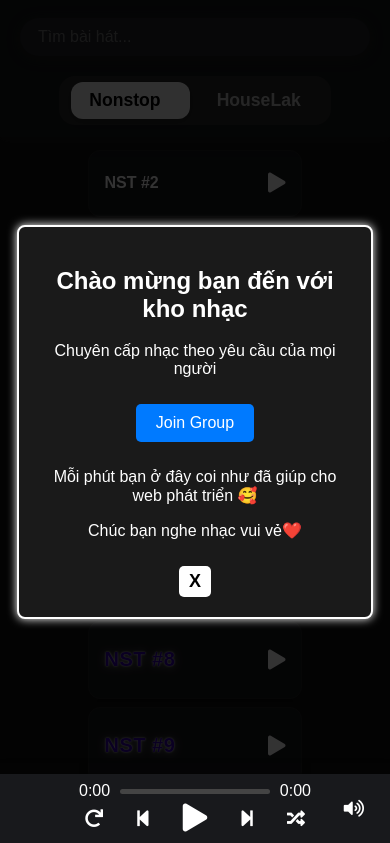
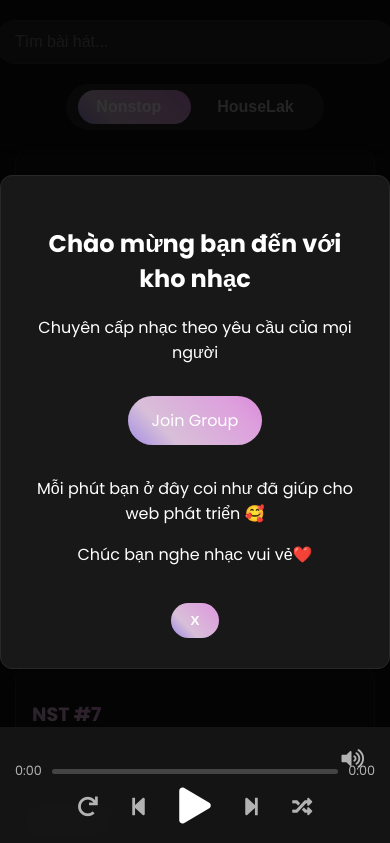
Before and after one commit to Teo4268/Bancuoiung, a website: page index.html in a window 390 px wide. Shown: the top 843 px of the page. Drawn offline with Linux system fonts and the light colour scheme.

Commit message:
Modernize UI and add features

```diff
--- a/index.html
+++ b/index.html
@@ -4,12 +4,18 @@
   <meta charset="UTF-8">
   <meta name="viewport" content="width=device-width, initial-scale=1.0, maximum-scale=1.0, user-scalable=no">
   <title>Made By Teo</title>
+  <link rel="preconnect" href="https://fonts.googleapis.com">
+  <link rel="preconnect" href="https://fonts.gstatic.com" crossorigin>
+  <link href="https://fonts.googleapis.com/css2?family=Poppins:wght@400;600;700&display=swap" rel="stylesheet">
   <link rel="stylesheet" href="style.css">
   <link href="https://cdnjs.cloudflare.com/ajax/libs/font-awesome/5.15.3/css/all.min.css" rel="stylesheet">
   <script src="nonstop.js"></script>
   <script src="houselak.js"></script>
 </head>
 <body>
+  <div id="intro-screen">
+    <div class="intro-grid"></div>
+  </div>
   <div class="search-bar-wrap">
     <input type="text" id="searchInput" class="search-bar" placeholder="Tìm bài hát...">
     <div class="playlist-tab-row">
--- a/script.js
+++ b/script.js
@@ -1,4 +1,26 @@
 document.addEventListener("DOMContentLoaded", function () {
+  const introScreen = document.getElementById('intro-screen');
+  const introGrid = document.querySelector('.intro-grid');
+  const gridSize = 10;
+
+  for (let i = 0; i < gridSize * gridSize; i++) {
+    const item = document.createElement('div');
+    item.classList.add('grid-item');
+    item.style.animationDelay = `${Math.random() * 1}s`;
+
+    // Gradient colors from the image
+    const colors = ['#a993ff', '#7b68ee', '#d8bfd8', '#dda0dd', '#da70d6'];
+    const randomColor = colors[Math.floor(Math.random() * colors.length)];
+
+    item.style.backgroundColor = randomColor;
+
+    introGrid.appendChild(item);
+  }
+
+  setTimeout(() => {
+    introScreen.classList.add('hidden');
+  }, 1500);
+
   const songs = [...nonstopSongs, ...houselakSongs];
   // Global player elements
   const audio = new Audio();
@@ -65,7 +87,11 @@ document.addEventListener("DOMContentLoaded", function () {
     document.title = song.title + ' - Made By Teo';
 
     allSongCards.forEach(card => {
-      card.classList.toggle('playing', parseInt(card.dataset.idx) === songIndex);
+      const isPlaying = parseInt(card.dataset.idx) === songIndex;
+      card.classList.toggle('playing', isPlaying);
+      if (isPlaying) {
+        card.scrollIntoView({ behavior: 'smooth', block: 'center' });
+      }
     });
 
     playCurrentSong();
--- a/style.css
+++ b/style.css
@@ -1,93 +1,27 @@
-/* Tab playlist */
-.playlist-tab-row {
-  position: relative;
-  display: flex;
-  align-items: center;
-  background: #2a2a2a;
-  border-radius: 16px;
-  padding: 6px;
-  gap: 8px;
-  margin-top: 20px;
-}
-.active-tab-highlighter {
-  position: absolute;
-  background: #f0f0f0;
-  border-radius: 12px;
-  transition: all 0.3s ease-in-out;
-  box-shadow: 0 2px 8px #00000033;
-}
-.playlist-tab {
-  font-size: 1.1rem;
-  padding: 8px 24px;
-  border-radius: 12px;
-  border: none;
-  font-weight: 600;
-  background: transparent;
-  color: #fff;
-  cursor: pointer;
-  position: relative;
-  z-index: 1;
-  transition: color 0.3s ease-in-out;
-}
-.playlist-tab.active {
-  color: #000;
-}
-#playlist-nonstop-col, #playlist-houselak-col {
-  width: 100%;
-  grid-column: 1 / -1;
-  grid-row: 1 / -1;
-  transition: opacity 0.3s ease-in-out, transform 0.3s ease-in-out;
+:root {
+  --bg-color: #121212;
+  --primary-color: linear-gradient(45deg, #a993ff, #7b68ee, #d8bfd8, #dda0dd, #da70d6);
+  --rainbow-gradient: linear-gradient(45deg, #a993ff, #7b68ee, #d8bfd8, #dda0dd, #da70d6);
+  --card-color: #181818;
+  --text-color: #FFFFFF;
+  --text-secondary-color: #B3B3B3;
+  --font-family: 'Poppins', sans-serif;
 }
 
-.playlist-hidden {
-  opacity: 0;
-  transform: scale(0.95);
-  pointer-events: none;
+body {
+  background-color: var(--bg-color);
+  color: var(--text-color);
+  font-family: var(--font-family);
+  margin: 0;
+  padding: 0;
+  padding-bottom: 120px;
 }
-.playlist-tab:not(.active) {
-  opacity: 0.7;
-}
-.playlist-content {
-  display: grid;
-  grid-template-columns: 1fr;
-  grid-template-rows: 1fr;
-  padding-left: 1cm;
-  padding-right: 1cm;
-  box-sizing: border-box;
-}
-.playlist-col {
-  flex: 1 1 0;
-  min-width: 260px;
-  background: rgba(30,30,30,0.7);
-  border-radius: 18px;
-  box-shadow: 0 2px 18px 0 #00000033, 0 1.5px 0.5px 0 #fff1;
-  padding: 18px 12px 24px 12px;
-  margin: 0 0 24px 0;
-}
-.playlist-row {
-  display: flex;
-  gap: 40px;
-  align-items: flex-start;
-  justify-content: center;
-  margin-top: 40px;
-}
-.playlist-col h2 {
-  font-size: 1.5rem;
-  font-weight: bold;
-  margin-bottom: 18px;
-  letter-spacing: 1px;
-  text-align: center;
-}
-.playlist-col#playlist-nonstop h2 {
-  color: #fff;
-}
-.playlist-col#playlist-houselak h2 {
-  color: #fff;
-}
+
 .search-bar-wrap {
-  width: 100vw;
-  background: #18191c;
-  padding: 18px 1cm 12px 1cm;
+  width: 100%;
+  background: rgba(18, 18, 18, 0.85);
+  backdrop-filter: blur(10px);
+  padding: 20px;
   box-sizing: border-box;
   display: flex;
   flex-direction: column;
@@ -97,109 +31,153 @@
   top: 0;
   left: 0;
   z-index: 100;
-  box-shadow: 0 2px 12px #2228;
+  box-shadow: 0 2px 12px rgba(0,0,0,0.5);
 }
+
 .search-bar {
   width: 100%;
   max-width: 400px;
-  padding: 10px 18px;
-  border-radius: 22px;
-  border: none;
+  padding: 12px 20px;
+  border-radius: 50px;
+  border: 1px solid #333;
   font-size: 1rem;
-  background: #23242a;
-  color: #fff;
-  box-shadow: 0 2px 12px #2228;
+  background: #282828;
+  color: var(--text-color);
   outline: none;
-  transition: box-shadow 0.3s cubic-bezier(.4,2,.6,1), transform 0.3s cubic-bezier(.4,2,.6,1), background 0.3s;
-  will-change: box-shadow, transform, background;
+  transition: all 0.3s ease;
 }
 
-.search-bar:hover {
-  box-shadow: 0 0 0 2px #fff, 0 2px 12px #222a;
-  background: #232323;
-  transform: scale(1.03);
+.search-bar:focus {
+  border-image: var(--primary-color) 1;
+  box-shadow: 0 0 15px rgba(255, 255, 255, 0.2);
 }
-.search-bar:focus {
-  box-shadow: 0 0 0 3px #fff, 0 2px 16px #222a;
-  background: #232323;
-  transform: scale(1.05);
+
+.playlist-tab-row {
+  position: relative;
+  display: flex;
+  align-items: center;
+  background: #282828;
+  border-radius: 50px;
+  padding: 6px;
+  gap: 8px;
+  margin-top: 20px;
 }
-body {
-  background-color: #121212;
-  color: #fff;
-  font-family: Arial, sans-serif;
-  transition: background 0.3s cubic-bezier(.4,2,.6,1);
-  margin: 0;
-  padding: 0;
-  padding-bottom: 100px; /* Add padding for player bar */
+
+.active-tab-highlighter {
+  position: absolute;
+  background: var(--rainbow-gradient);
+  background-size: 200% 200%;
+  border-radius: 50px;
+  transition: all 0.4s cubic-bezier(0.23, 1, 0.32, 1);
+  animation: rainbow-animation 4s ease infinite;
+}
+
+.playlist-tab {
+  font-size: 1rem;
+  padding: 8px 24px;
+  border-radius: 50px;
+  border: none;
+  font-weight: 600;
+  background: transparent;
+  color: var(--text-secondary-color);
+  cursor: pointer;
+  position: relative;
+  z-index: 1;
+  transition: color 0.3s ease;
+}
+
+.playlist-tab.active {
+  color: var(--text-color);
 }
 
 .container {
-  max-width: 100vw;
+  max-width: 1200px;
   margin: 0 auto;
-  padding: 150px 1cm 30px 1cm;
-  background: none;
+  padding: 150px 20px 30px 20px;
+}
+
+.playlist-content {
+  display: grid;
+  grid-template-columns: 1fr;
+}
+
+#playlist-nonstop-col, #playlist-houselak-col {
+  width: 100%;
+  transition: opacity 0.4s ease, transform 0.4s ease;
+}
+
+.playlist-hidden {
+  opacity: 0;
+  transform: translateY(20px);
+  pointer-events: none;
+  position: absolute;
+}
+
+#playlist-nonstop, #playlist-houselak {
+  display: grid;
+  grid-template-columns: repeat(auto-fill, minmax(280px, 1fr));
+  gap: 20px;
 }
 
 .song-card {
   display: flex;
-  align-items: center;
-  background: #18191c;
+  flex-direction: column;
+  align-items: flex-start;
+  background: var(--card-color);
   border-radius: 12px;
-  padding: 10px 16px;
-  margin: 0 auto 8px auto;
-  transition: transform 0.2s, box-shadow 0.2s, border-color 0.2s, background-color 0.2s;
-  box-shadow: 0 2px 8px #0000004d;
-  width: 100%;
-  max-width: 90%;
-  box-sizing: border-box;
-  border: 1.5px solid #222;
+  padding: 16px;
+  transition: all 0.3s ease;
+  border: 1px solid #282828;
   cursor: pointer;
+  position: relative;
 }
 
 .song-card:hover {
-  border-color: #fff;
-  background: #232323;
-  transform: scale(1.02);
+  background: #282828;
+  transform: translateY(-5px);
 }
 
 .song-card.playing {
-  background: #232323;
-  border-color: #fff;
-  box-shadow: 0 0 12px #ffffff80;
-  transform: scale(1.03);
-  color: #fff;
-  font-weight: 600;
+  background: #282828;
+  border-image: var(--primary-color) 1;
+  box-shadow: 0 0 15px rgba(255, 255, 255, 0.2);
 }
 
 .song-title {
-  font-size: 16px;
-  font-weight: bold;
-  color: #fff;
-  white-space: normal;
-  word-break: break-all;
-  flex-grow: 1;
+  font-size: 1.1rem;
+  font-weight: 600;
+  color: var(--text-color);
+  margin-bottom: 8px;
 }
 
 .play-btn-icon {
-  font-size: 20px;
-  color: #fff;
-  margin-left: 16px;
+  font-size: 24px;
+  background: var(--primary-color);
+  -webkit-background-clip: text;
+  -webkit-text-fill-color: transparent;
+  background-size: 200% 200%;
+  animation: primary-color-anim 4s ease infinite;
+  position: absolute;
+  bottom: 16px;
+  right: 16px;
+  opacity: 0;
+  transform: translateY(10px);
+  transition: all 0.3s ease;
 }
 
-.song-card.playing .play-btn-icon {
-  color: #fff;
+.song-card:hover .play-btn-icon, .song-card.playing .play-btn-icon {
+  opacity: 1;
+  transform: translateY(0);
 }
 
-/* Player Bar */
 .player-bar {
   position: fixed;
   bottom: 0;
   left: 0;
   width: 100%;
-  height: 70px;
-  background: #18191c;
-  box-shadow: 0 -2px 12px #0000004d;
+  height: 80px;
+  background: rgba(24, 24, 24, 0.85);
+  backdrop-filter: blur(10px);
   display: grid;
   grid-template-columns: 1fr 2fr 1fr;
   align-items: center;
@@ -217,14 +195,14 @@ body {
 
 .player-song-title {
   font-size: 1rem;
-  font-weight: bold;
+  font-weight: 600;
 }
 
 .player-main-controls {
   display: flex;
   flex-direction: column;
   align-items: center;
-    gap: 2px;
+  gap: 5px;
 }
 
 .player-controls {
@@ -237,22 +215,28 @@ body {
 .player-btn {
   background: none;
   border: none;
-  color: #fff;
-  font-size: 18px;
+  color: var(--text-secondary-color);
+  font-size: 20px;
   cursor: pointer;
-  transition: transform 0.2s;
+  transition: all 0.2s ease;
 }
 
 .player-btn:hover {
+  color: var(--text-color);
   transform: scale(1.1);
 }
 
 .player-btn.active {
-  color: #fff;
+  background: var(--primary-color);
+  -webkit-background-clip: text;
+  -webkit-text-fill-color: transparent;
+  background-size: 200% 200%;
+  animation: primary-color-anim 4s ease infinite;
 }
 
 #play-pause-btn {
-  font-size: 28px;
+  font-size: 36px;
+  color: var(--text-color);
 }
 
 .player-progress-container {
@@ -260,6 +244,8 @@ body {
   align-items: center;
   gap: 10px;
   width: 100%;
+  color: var(--text-secondary-color);
+  font-size: 0.8rem;
 }
 
 .player-progress-bar {
@@ -272,9 +258,11 @@ body {
 
 .player-progress {
   height: 100%;
-  background: #fff;
+  background: var(--primary-color);
+  background-size: 200% 200%;
   width: 0%;
   border-radius: 3px;
+  animation: primary-color-anim 4s ease infinite;
 }
 
 .player-volume-section {
@@ -285,17 +273,16 @@ body {
 
 .volume-popup {
   position: absolute;
-    bottom: 45px;
+  bottom: 55px;
   right: 0;
-    background: #2a2a2a;
+  background: #282828;
   border-radius: 8px;
-    padding: 10px 15px;
-    box-shadow: 0 -2px 10px #0000004d;
+  padding: 10px;
+  box-shadow: 0 -2px 10px rgba(0,0,0,0.5);
   opacity: 0;
   visibility: hidden;
   transform: translateY(10px);
-    transition: opacity 0.2s, transform 0.2s, visibility 0.2s;
-    z-index: 1002;
+  transition: all 0.2s ease;
 }
 
 .volume-popup.visible {
@@ -308,48 +295,37 @@ body {
   -webkit-appearance: none;
   appearance: none;
   width: 100px;
-  height: 8px;
+  height: 5px;
   background: #555;
   outline: none;
-  border-radius: 4px;
+  border-radius: 3px;
 }
 
 .volume-slider::-webkit-slider-thumb {
   -webkit-appearance: none;
   appearance: none;
-  width: 16px;
-  height: 16px;
+  width: 15px;
+  height: 15px;
   background: #fff;
   cursor: pointer;
   border-radius: 50%;
-}
-
-.volume-slider::-moz-range-thumb {
-  width: 16px;
-  height: 16px;
-  background: #fff;
-  cursor: pointer;
-  border-radius: 50%;
-}
-
-
-@keyframes rainbow {
-    0% { color: red; }
-    14% { color: orange; }
-    28% { color: yellow; }
-    42% { color: green; }
-    57% { color: blue; }
-    71% { color: indigo; }
-    85% { color: violet; }
-    100% { color: red; }
+  box-shadow: 0 0 5px #fff;
 }
 
 .rainbow-text2 {
-    font-size: 20px;
-    font-weight: bold;
-    animation: rainbow 3s infinite linear;
-    letter-spacing: 0.5px;
-    text-shadow: 0 1px 8px #ffffff80, 0 0px 2px #fff;
+  font-size: 1.2rem;
+  font-weight: 700;
+  background: var(--rainbow-gradient);
+  -webkit-background-clip: text;
+  -webkit-text-fill-color: transparent;
+  background-size: 200% 200%;
+  animation: rainbow-animation 4s ease infinite;
+}
+
+@keyframes rainbow-animation {
+  0% { background-position: 0% 50%; }
+  50% { background-position: 100% 50%; }
+  100% { background-position: 0% 50%; }
 }
 
 .popup {
@@ -365,7 +341,7 @@ body {
   z-index: 1000;
   opacity: 0;
   visibility: hidden;
-  transition: opacity 0.5s ease-in-out, visibility 0.5s;
+  transition: opacity 0.5s ease, visibility 0.5s;
 }
 
 .popup.show {
@@ -374,16 +350,16 @@ body {
 }
 
 .popup-content {
-  background: #1a1a1a;
-  color: white;
-  padding: 20px;
-  border-radius: 8px;
-  border: 2px solid white;
+  background: var(--card-color);
+  color: var(--text-color);
+  padding: 30px;
+  border-radius: 12px;
+  border: 1px solid #282828;
   text-align: center;
-  box-shadow: 0px 0px 10px white;
-  transform: scale(0.8);
-  transition: transform 0.3s ease-in-out;
-  width: 80%;
+  box-shadow: 0 0 20px rgba(0,0,0,0.5);
+  transform: scale(0.9);
+  transition: transform 0.3s ease;
+  width: 90%;
   max-width: 400px;
 }
 
@@ -391,67 +367,136 @@ body {
   transform: scale(1);
 }
 
-.popup-log {
-  background: #222;
-  padding: 10px;
-  border-radius: 5px;
-  border: 1px solid white;
-  max-height: 150px;
-  overflow-y: auto;
-  text-align: left;
-  font-size: 14px;
-  line-height: 1.5;
-}
-
-.popup-log::-webkit-scrollbar {
-  width: 6px;
-}
-
-.popup-log::-webkit-scrollbar-thumb {
-  background: #888;
-  border-radius: 3px;
-}
-
-.popup-log::-webkit-scrollbar-track {
-  background: #333;
-}
-
 .popup button {
-  margin-top: 10px;
-  padding: 5px 10px;
-  background: white;
-  color: black;
+  margin-top: 20px;
+  padding: 10px 20px;
+  background: var(--primary-color);
+  background-size: 200% 200%;
+  animation: primary-color-anim 4s ease infinite;
+  color: var(--text-color);
   border: none;
   cursor: pointer;
-  font-weight: bold;
-  border-radius: 5px;
-  transition: background 0.3s ease-in-out, transform 0.3s;
-  font-size: 18px;
+  font-weight: 600;
+  border-radius: 50px;
+  transition: all 0.3s ease;
 }
 
 .popup button:hover {
-  background: #ddd;
-  transform: scale(1.1);
+  transform: scale(1.05);
+  box-shadow: 0 0 15px rgba(255, 255, 255, 0.2);
+}
+
+@keyframes primary-color-anim {
+  0% { background-position: 0% 50%; }
+  50% { background-position: 100% 50%; }
+  100% { background-position: 0% 50%; }
 }
 
 .popup-link {
   display: inline-block;
-  padding: 10px 20px;
-  background: #007aff;
+  padding: 12px 24px;
+  background: var(--primary-color);
+  background-size: 200% 200%;
+  animation: primary-color-anim 4s ease infinite;
   color: #fff;
   text-decoration: none;
-  border-radius: 5px;
-  margin: 10px 0;
-  transition: background 0.3s;
+  border-radius: 50px;
+  margin: 15px 0;
+  transition: all 0.3s ease;
 }
 
 .popup-link:hover {
-  background: #0056b3;
+  transform: scale(1.05);
+  box-shadow: 0 0 15px rgba(255, 255, 255, 0.2);
 }
 
 footer {
   text-align: center;
   padding: 20px;
   margin-top: 40px;
-  color: #888;
+  color: var(--text-secondary-color);
 }
+
+/* --- INTRO SCREEN --- */
+
+#intro-screen {
+  position: fixed;
+  top: 0;
+  left: 0;
+  width: 100%;
+  height: 100%;
+  background: var(--bg-color);
+  display: flex;
+  justify-content: center;
+  align-items: center;
+  z-index: 9999;
+  transition: opacity 0.5s ease 2.5s, visibility 0.5s ease 2.5s;
+}
+
+#intro-screen.hidden {
+  opacity: 0;
+  visibility: hidden;
+}
+
+.intro-grid {
+  display: grid;
+  grid-template-columns: repeat(10, 1fr);
+  gap: 5px;
+  width: 300px;
+  height: 300px;
+}
+
+.grid-item {
+  background-color: #1a1a1a;
+  border-radius: 4px;
+  opacity: 0;
+  transform: scale(0);
+  animation: grid-item-anim 1s forwards;
+}
+
+@keyframes grid-item-anim {
+  to {
+    opacity: 1;
+    transform: scale(1);
+  }
+}
+
+@media (max-width: 768px) {
+  body {
+    padding-bottom: 150px;
+  }
+
+  .search-bar-wrap, .container {
+    padding-left: 15px;
+    padding-right: 15px;
+  }
+
+  #playlist-nonstop, #playlist-houselak {
+    grid-template-columns: 1fr;
+  }
+
+  .player-bar {
+    grid-template-columns: 1fr;
+    height: auto;
+    padding: 15px;
+    gap: 10px;
+  }
+
+  .player-song-info {
+    grid-column: 1 / -1;
+    text-align: center;
+    margin-bottom: 10px;
+  }
+
+  .player-main-controls {
+    grid-column: 1 / -1;
+    order: 2;
+    width: 100%;
+  }
+
+  .player-volume-section {
+    position: absolute;
+    top: 20px;
+    right: 20px;
+  }
+}
```
Also changed, not shown: 1 other file. Lines whose indentation alone changed are shown as unchanged.
